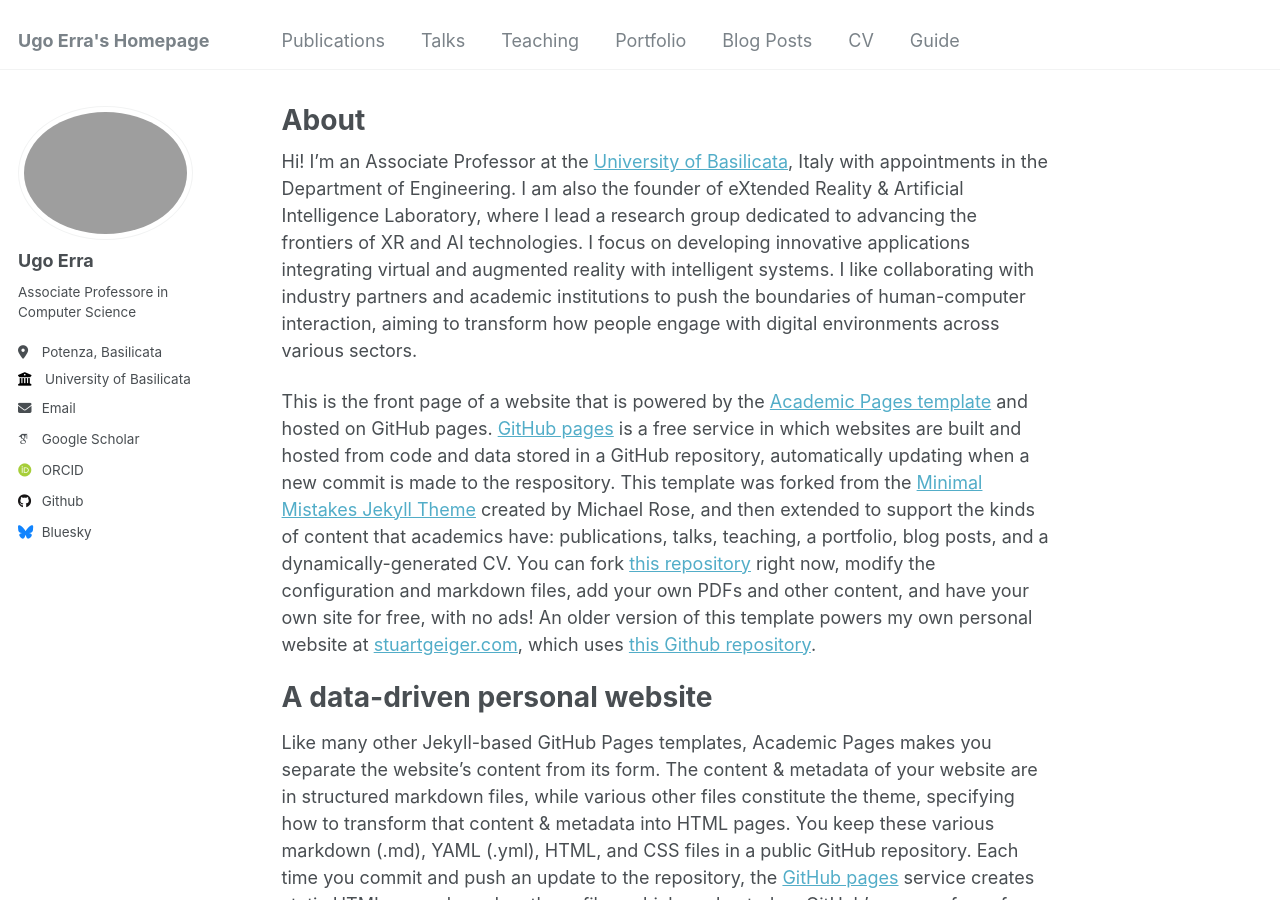
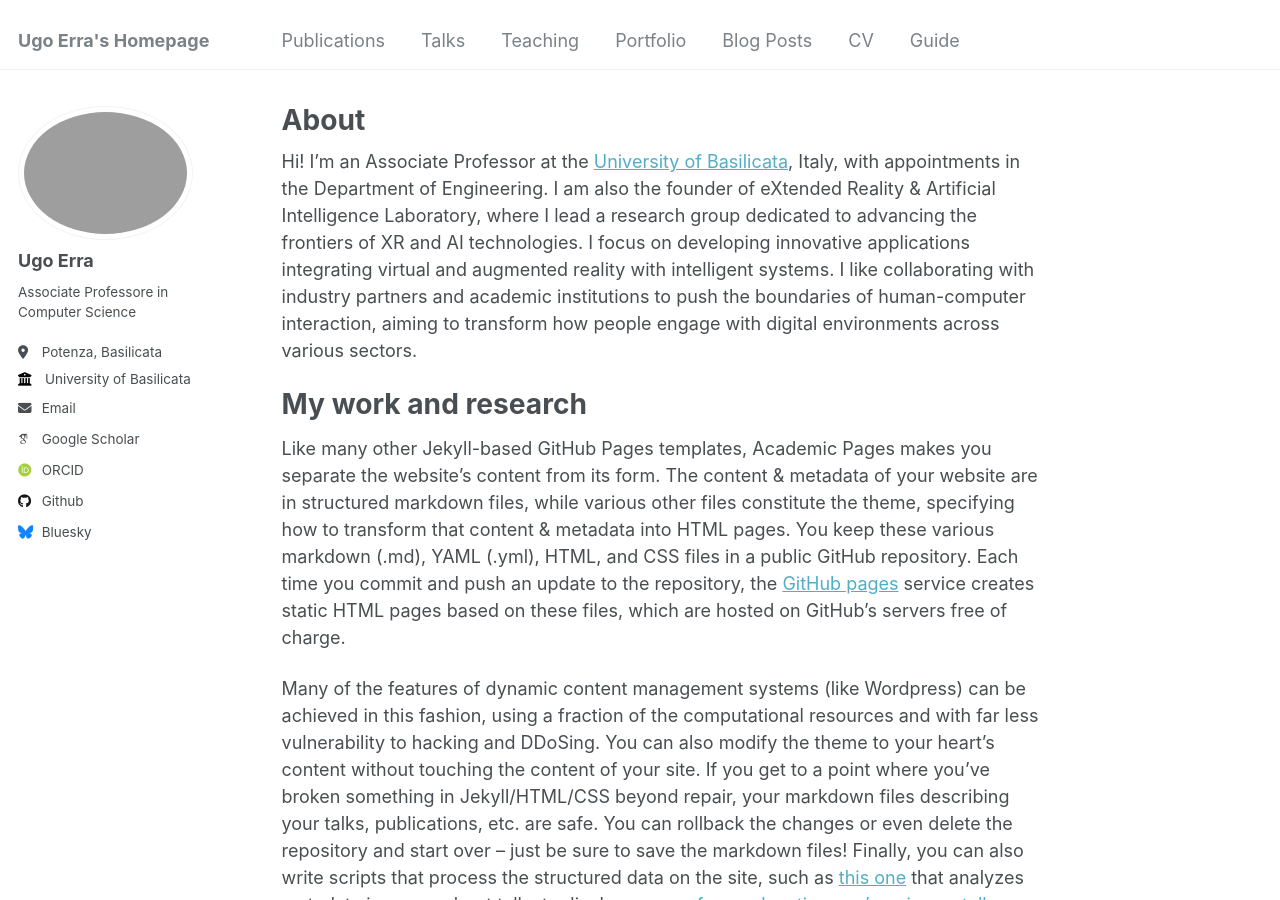
Before and after one commit to ugoerra/ugoerra.github.io, a Jekyll site: the page built from _pages/about.md, in a window 1280 px wide and 900 px high. Built offline with Jekyll 4.4.1, drawn with Linux system fonts in a browser that asks for light colours; some web fonts are replaced.

Commit message:
Update about.md

```diff
--- a/_pages/about.md
+++ b/_pages/about.md
@@ -7,11 +7,9 @@ redirect_from:
   - /about.html
 ---
 
-Hi! I’m an Associate Professor at the [University of Basilicata](https://www.unibas.it), Italy with appointments in the Department of Engineering. I am also the founder of eXtended Reality & Artificial Intelligence Laboratory, where I lead a research group dedicated to advancing the frontiers of XR and AI technologies. I focus on developing innovative applications integrating virtual and augmented reality with intelligent systems. I like collaborating with industry partners and academic institutions to push the boundaries of human-computer interaction, aiming to transform how people engage with digital environments across various sectors.
+Hi! I’m an Associate Professor at the [University of Basilicata](https://www.unibas.it), Italy, with appointments in the Department of Engineering. I am also the founder of eXtended Reality & Artificial Intelligence Laboratory, where I lead a research group dedicated to advancing the frontiers of XR and AI technologies. I focus on developing innovative applications integrating virtual and augmented reality with intelligent systems. I like collaborating with industry partners and academic institutions to push the boundaries of human-computer interaction, aiming to transform how people engage with digital environments across various sectors.
 
-This is the front page of a website that is powered by the [Academic Pages template](https://github.com/academicpages/academicpages.github.io) and hosted on GitHub pages. [GitHub pages](https://pages.github.com) is a free service in which websites are built and hosted from code and data stored in a GitHub repository, automatically updating when a new commit is made to the respository. This template was forked from the [Minimal Mistakes Jekyll Theme](https://mmistakes.github.io/minimal-mistakes/) created by Michael Rose, and then extended to support the kinds of content that academics have: publications, talks, teaching, a portfolio, blog posts, and a dynamically-generated CV. You can fork [this repository](https://github.com/academicpages/academicpages.github.io) right now, modify the configuration and markdown files, add your own PDFs and other content, and have your own site for free, with no ads! An older version of this template powers my own personal website at [stuartgeiger.com](http://stuartgeiger.com), which uses [this Github repository](https://github.com/staeiou/staeiou.github.io).
-
-A data-driven personal website
+My work and research
 ======
 Like many other Jekyll-based GitHub Pages templates, Academic Pages makes you separate the website's content from its form. The content & metadata of your website are in structured markdown files, while various other files constitute the theme, specifying how to transform that content & metadata into HTML pages. You keep these various markdown (.md), YAML (.yml), HTML, and CSS files in a public GitHub repository. Each time you commit and push an update to the repository, the [GitHub pages](https://pages.github.com/) service creates static HTML pages based on these files, which are hosted on GitHub's servers free of charge.
 
```
